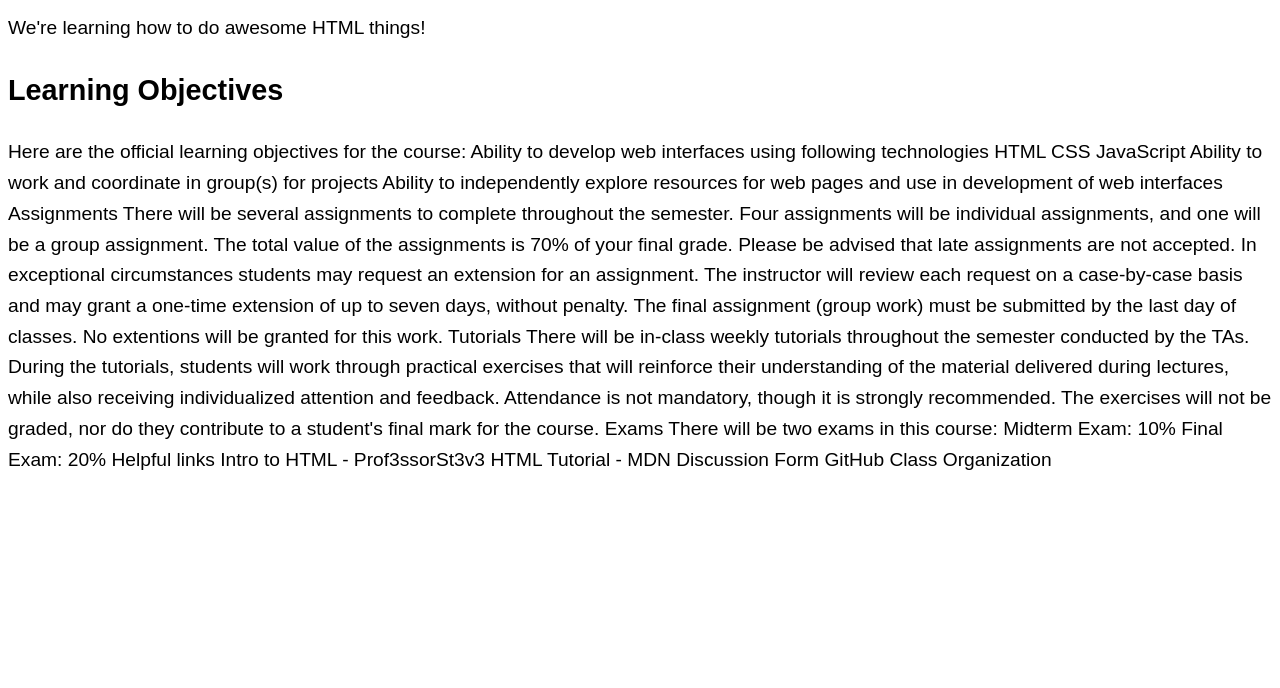
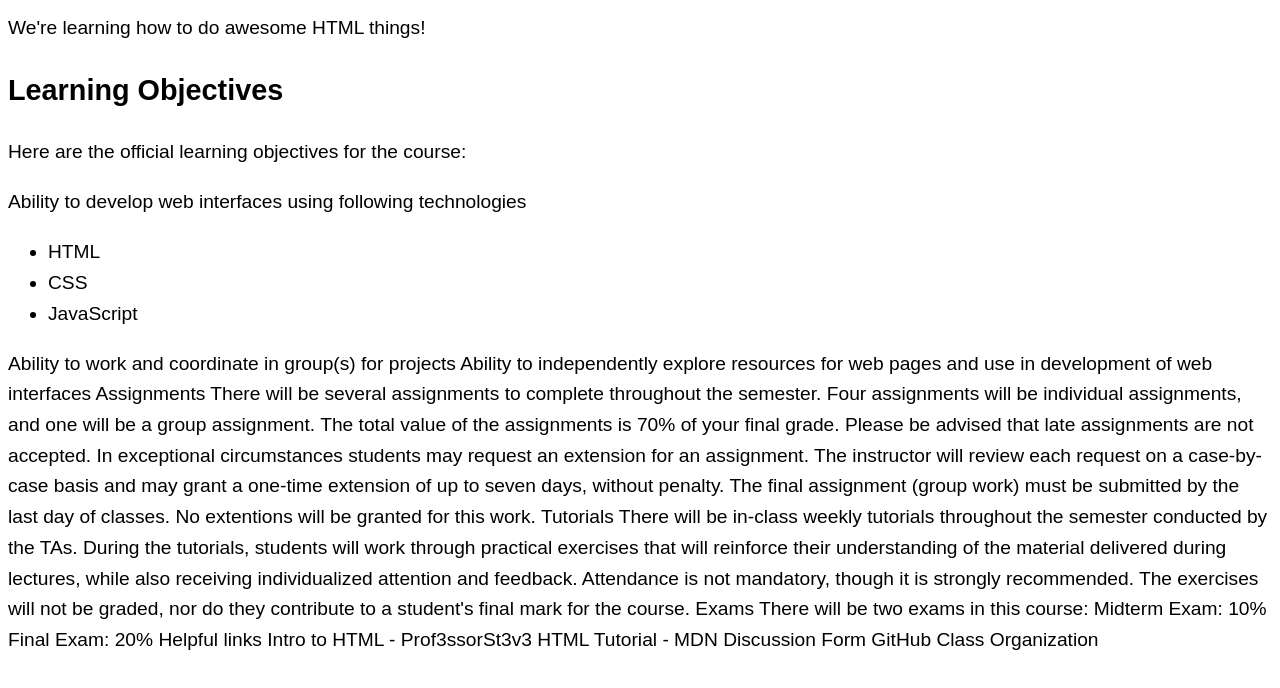
Before and after one commit to irm1005-itec1005-fall-2023/tutorial-exercise-01-IbraGoat, a plain HTML site: page index.html in a window 1280 px wide. Shown: the part 100-788 px from the top of the page. Drawn offline with Linux system fonts and the light colour scheme.

Commit message:
Update index.html
updated list

```diff
--- a/index.html
+++ b/index.html
@@ -38,18 +38,19 @@
     <h2>Learning Objectives</h2>
 
     <!-- p -->
-    Here are the official learning objectives for the course:
+    <p>Here are the official learning objectives for the course:</p>
 
     <!-- Below are three list items-->
     Ability to develop web interfaces using following technologies
     <!-- Below are three nested list items -->
     <!-- Nested list item -->
-    HTML
+   <ul>
+    <li>HTML</li>
     <!-- Nested list item -->
-    CSS
+    <li>CSS</li>
     <!-- Nested list item -->
-    JavaScript
-    <!-- End of nested list items -->
+    <li>JavaScript</li>
+  </ul> <!-- End of nested list items -->
     <!-- End of the ul -->
     <!-- List item -->
     Ability to work and coordinate in group(s) for projects
```
